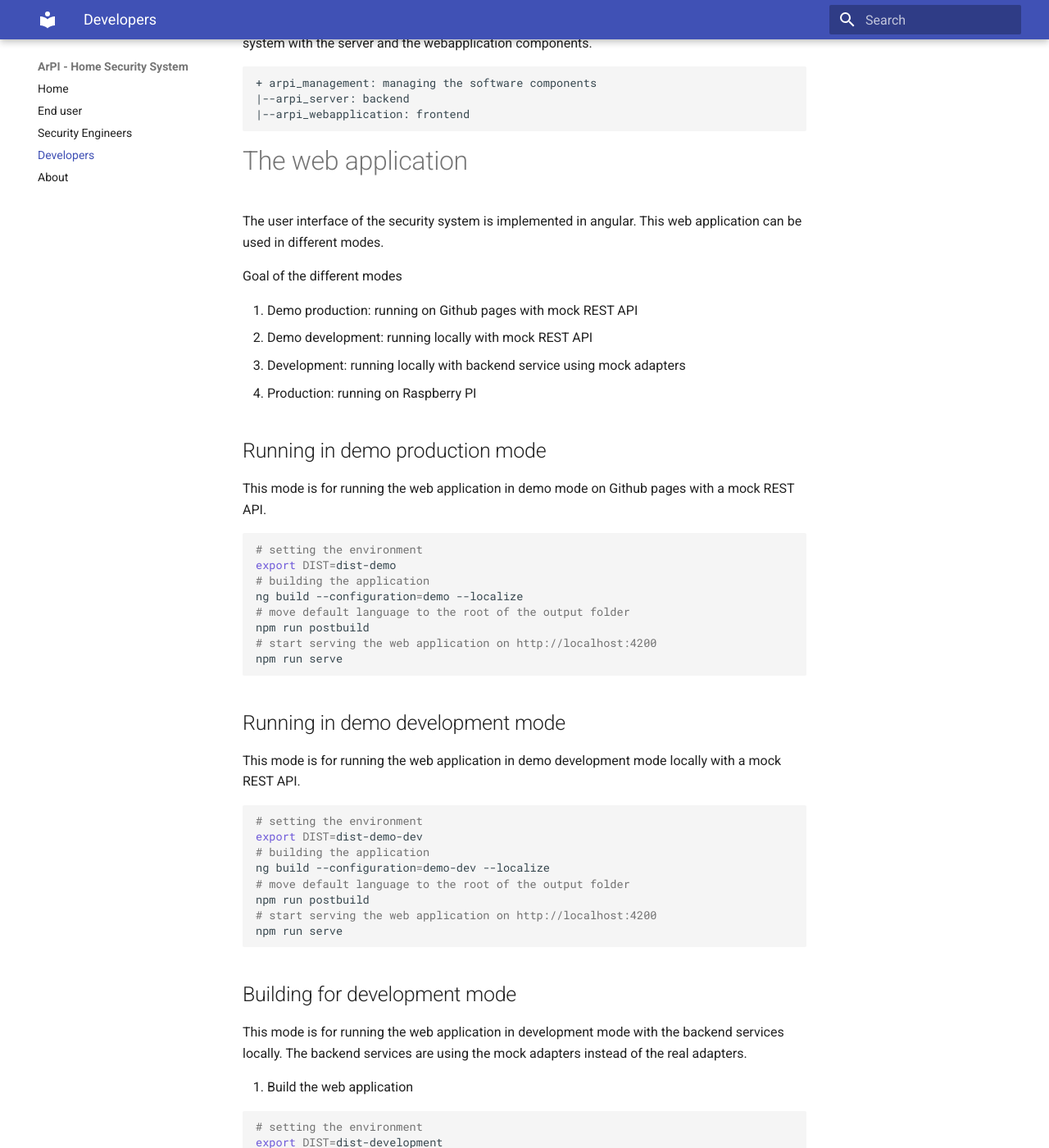
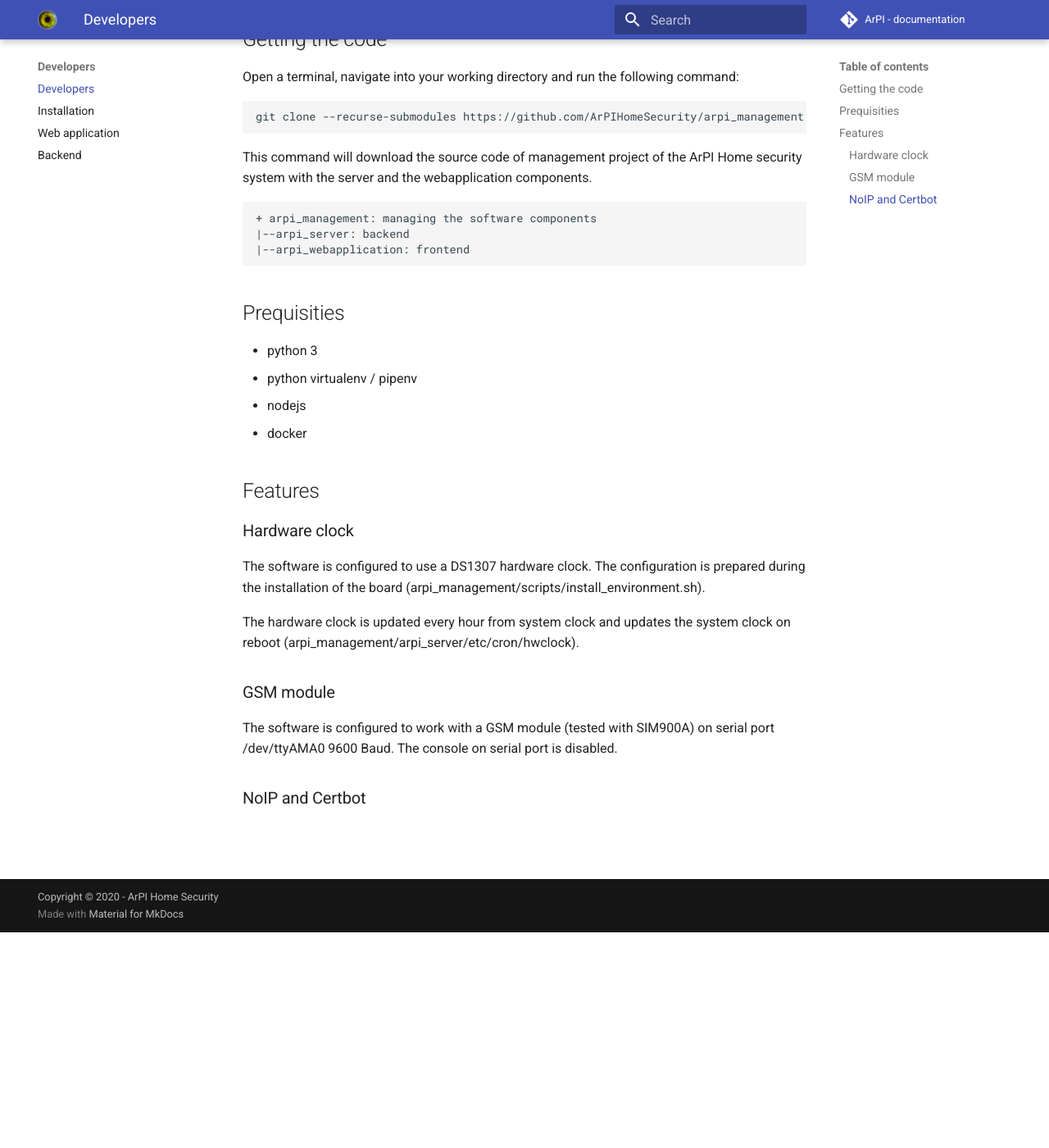
Before and after one commit to ArPIHomeSecurity/arpi_documentation, an MkDocs documentation site: the page built from docs/developers/index.md, in a window 1280 px wide and 1400 px high, scrolled down 263 px. Shown: the whole window at 82% size. Built offline with MkDocs 1.6.1 and Material for MkDocs 9.7.7, drawn with Linux system fonts in a browser that asks for light colours; comment, search, counter and statistics services are not loaded; some of the changed text lies outside the part shown.

Commit message:
Some improvements

````diff
--- a/docs/developers/index.md
+++ b/docs/developers/index.md
@@ -1,4 +1,8 @@
-# Getting the code
+# Developers
+
+Help for developers/contributors.
+
+## Getting the code
 
 Open a terminal, navigate into your working directory and run the following command:
 ```bash
@@ -13,180 +17,24 @@
 |--arpi_webapplication: frontend
 ```
 
-# The web application
+## Prequisities
 
-The user interface of the security system is implemented in angular. This web application
-can be used in different modes.
+* python 3
+* python virtualenv / pipenv
+* nodejs
+* docker
 
-Goal of the different modes
+## Features
 
-1. Demo production: running on Github pages with mock REST API
-2. Demo development: running locally with mock REST API
-3. Development: running locally with backend service using mock adapters
-4. Production: running on Raspberry PI
-
-## Running in demo production mode
-
-This mode is for running the web application in demo mode on Github pages with
-a mock REST API.
-
-```bash
-# setting the environment
-export DIST=dist-demo
-# building the application
-ng build --configuration=demo --localize
-# move default language to the root of the output folder
-npm run postbuild
-# start serving the web application on http://localhost:4200
-npm run serve
-```
-
-## Running in demo development mode
-
-This mode is for running the web application in demo development mode locally with
-a mock REST API.
-
-```bash
-# setting the environment
-export DIST=dist-demo-dev
-# building the application
-ng build --configuration=demo-dev --localize
-# move default language to the root of the output folder
-npm run postbuild
-# start serving the web application on http://localhost:4200
-npm run serve
-```
-
-## Building for development mode
-
-This mode is for running the web application in development mode with
-the backend services locally. The backend services are using the mock adapters
-instead of the real adapters.
-
-1. Build the web application
-
-```bash
-# setting the environment
-export DIST=dist-development
-# building the application
-ng build --localize
-# move default language to the root of the output folder
-npm run postbuild
-```
-
-2. Start the backend services
-
-```bash
-# go the server folder
-cd server
-# start the REST API (it also serves the web application)
-./scripts/start_server.sh dev
-# start the monitoring service
-./scripts/start_monitor.sh dev
-```
-
-
-## Building for production
-
-```bash
-# setting the environment
-export DIST=dist-production
-# building the application
-ng build --configuration=production --localize
-# move default language to the root of the output folder
-npm run postbuild
-```
-
-# The backend services
-
-The backend system has two major components:
-
-1. The server provides the REST API to communicate with the web application
-2. The monitor implements the main functionality (IO handling, RTC, GSM...)
-
-## The server
-
-## The monitor
-
-# Installation
-
-The different installation modes
-1. From source
-2. From image
-
-## Installing the code from source
-
-### Prepare the SD card for installing ArPI
-
-1. Download [Raspberry PI OS](https://www.raspberrypi.org/downloads/raspbian/) without desktop
-2. Use [Etcher](https://www.balena.io/etcher/) to write to a card
-3. Configure wifi to access the host ([docs](https://www.raspberrypi.org/documentation/configuration/wireless/wireless-cli.md))
-    1. Generate WIFI passphrase
-
-            wpa_passphrase <ssid> [passphrase]
-
-    2. Append the output to the file "/rootfs/etc/wpa_supplicant/wpa_supplicant.conf"
-
-4. Enable ssh connections: create a file with name "ssh" in the /boot
-5. Insert the card, start the Raspberry PI and connect to the host
-
-        ssh pi@raspberrypi.local
-
-6. Configure some general settings with "raspi-config" and reboot
-    1. Locale
-    2. Keyboard
-    3. Timezone
-    4. Enable serial
-    5. Expand filesystem
-7. Update and upgrade Raspbian
-
-        sudo apt update
-        sudo apt upgrade
-
-
-### Install ArPI to the prepared system
-
-Before installing the ArPI to a running Raspberry PI system [get the code](#getting-the-code)!
-
-1. Start the Raspberry PI Zero with the prepared SD card
-2. Check the installation configuration file: install.yaml
-3. Install the ArPI components with the management project from your development host (not the raspi). Before this step you will need to [build the web application for production mode](#building-for-production)!
-
-        # activate the python virtual environment
-        pipenv shell
-        # install the prerequisites
-        ./install.py environment
-        ./install.py server
-        # build the production webapplication before install
-        ./install.py webaplication
-        ./install.py database
-
-4. Enable the services
-
-        # after login to your raspi
-        sudo systemctl enable argus_server argus_monitor nginx
-        sudo systemctl start argus_server argus_monitor
-        # wait some seconds
-        sudo systemctl start nginx
-
-5. You can access the web application
-
-### Installing from image
-
-1. Download the image
-2. Write to a card
-3. Configure wifi
-4. Get registration code
-
-# Translations
-
-# Hardware clock
+### Hardware clock
 
 The software is configured to use a DS1307 hardware clock. The configuration is prepared during the installation of the board (arpi_management/scripts/install_environment.sh).
 
 The hardware clock is updated every hour from system clock and updates the system clock on reboot (arpi_management/arpi_server/etc/cron/hwclock).
 
-# GSM module
+### GSM module
 
 The software is configured to work with a GSM module (tested with SIM900A) on serial port /dev/ttyAMA0 9600 Baud.
 The console on serial port is disabled.
+
+### NoIP and Certbot
--- a/mkdocs.yml
+++ b/mkdocs.yml
@@ -1,16 +1,39 @@
 site_name: ArPI - Home Security System
+site_url: https://www.arpi-security.info
+site_description: Documentation for the ArPI Home Security System
+copyright: Copyright © 2020 - ArPI Home Security
+
+repo_name: ArPI - documentation
+repo_url: https://github.com/ArPIHomeSecurity/arpi_documentation
+
 theme:
     name: material
+    features:
+        - tabs
+    logo: assets/argus-eye-30.png
+    favicon: assets/argus-eye-16.png
+    palette:
+        primary: indigo
+        accent: orange
+
 markdown_extensions:
     - admonition
     - codehilite:
         guess_lang: false
     - toc:
         permalink: true
+    - footnotes
 
 nav:
-    - 'Home': 'index.md'
-    - 'End user': 'end_users/index.md'
-    - 'Security Engineers': 'security_engineers/index.md'
-    - 'Developers': 'developers/index.md'
-    - 'About': 'about.md'
+    - Home: index.md
+    - End user:
+        - End user: end_users/index.md
+    - Security Engineers:
+        - Security Engineers: security_engineers/index.md
+    - Developers:
+        - Developers: developers/index.md
+        - Installation: developers/installation.md
+        - Web application: developers/web_application.md
+        - Backend: developers/backend.md
+    - About:
+        About: about.md
````
Also changed, not shown: docs/developers/backend.md (added, +46 -0 lines), docs/developers/installation.md (added, +72 -0 lines), docs/developers/web_application.md (added, +82 -0 lines), docs/assets/argus-eye-16.png (added), docs/assets/argus-eye-30.png (added), 2 other files.
